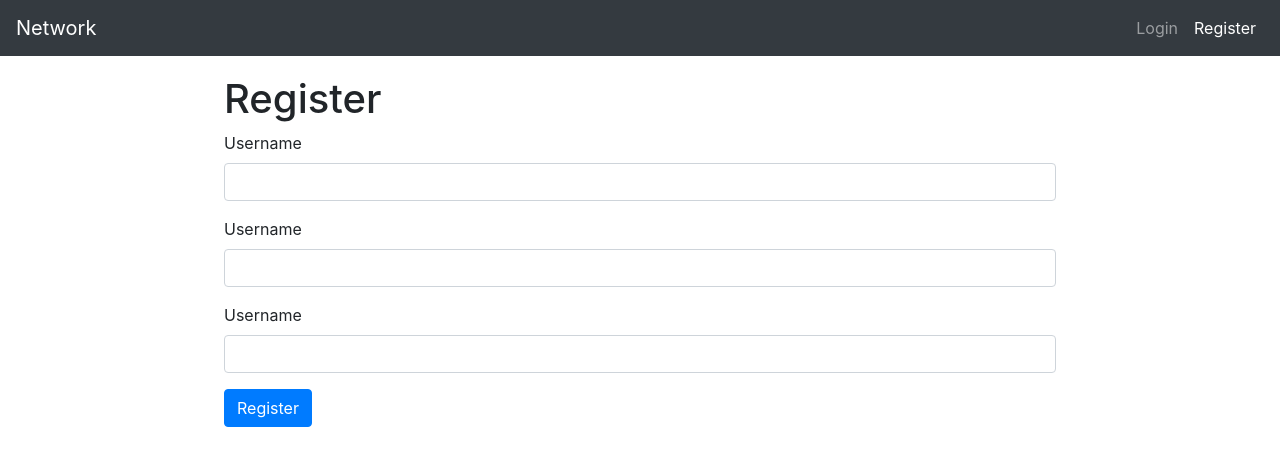
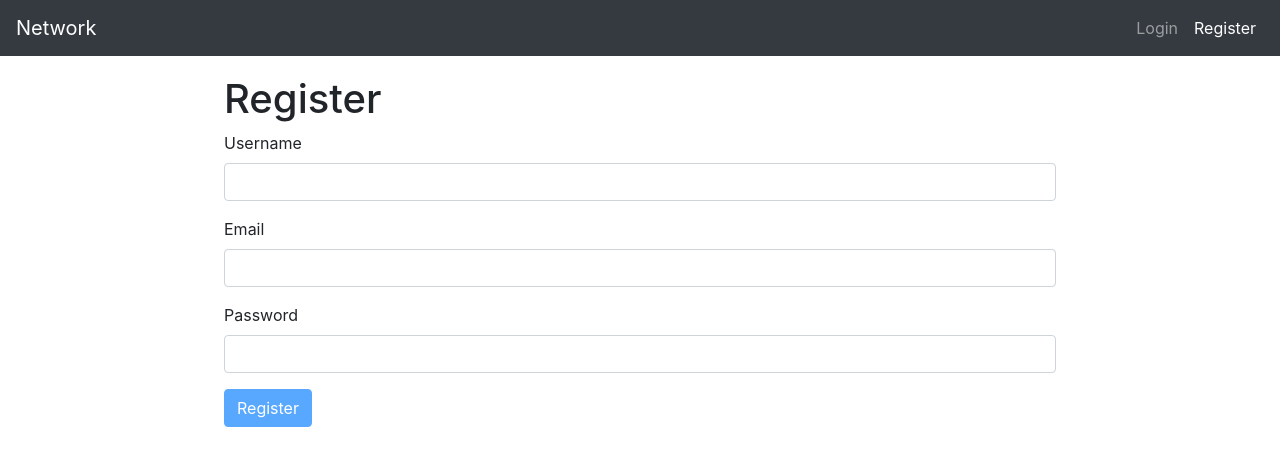
Before and after one commit to YahiaNagib/Network-frontend-react, a React (Create React App) app: page /register in a window 1280 px wide. Shown: the top 466 px of the page. Built offline with nearby package versions, Linux system fonts and the light colour scheme.

Commit message:
add register component

```diff
--- a/src/components/register.jsx
+++ b/src/components/register.jsx
@@ -1,22 +1,86 @@
-import React, {useState} from 'react';
+import React, { useState } from "react";
 import Input from "./common/input";
+import Joi from "joi-browser";
+import apiEndPoint from "./../services/appService";
+import axios from "axios";
 
-const Register = () => {
+const Login = () => {
   const [account, setAccount] = useState({
     username: "",
+    email: "",
     password: "",
   });
 
   const [errors, setErrors] = useState({
     username: "",
-    password: ""
-  })
+    email: "",
+    password: "",
+  });
+
+  const schema = {
+    username: Joi.string().required().min(5).label("Username"),
+    email: Joi.string().required().email().label("Email"),
+    password: Joi.string().required().min(5).label("Password"),
+  };
+
+  const validateProperty = ({ name, value }) => {
+    const obj = { [name]: value };
+    const _schema = { [name]: schema[name] };
+    const result = Joi.validate(obj, _schema, { abortEarly: true });
+
+    if (!result.error) return null;
+    return result.error.details[0].message;
+  };
+
+  const validate = () => {
+    const result = Joi.validate(account, schema, { abortEarly: false });
+
+    if (!result.error) return null;
+    const errors = {};
+
+    for (let item of result.error.details) {
+      errors[item.path[0]] = item.message;
+    }
+    return errors;
+  };
 
   const handleSubmit = (e) => {
     e.preventDefault();
+    const errorMessage = validate();
+
+    if (errorMessage) {
+      setErrors(errorMessage);
+    }
+
+    const { username, password, email } = account;
+
+    axios
+      .post(apiEndPoint + "users", { username, password, email })
+      .then((response) => {
+        console.log(response);
+      })
+      .catch((e) => {
+        console.log(e);
+        setErrors(prevError => {
+          return {...prevError, username: "Already registered!"}
+        })
+      });
   };
+
   const handleChange = (e) => {
     const { name, value } = e.currentTarget;
+    const errorMessage = validateProperty(e.currentTarget);
+
+    if (errorMessage) {
+      setErrors((prevError) => {
+        return { ...prevError, [name]: errorMessage };
+      });
+    } else {
+      setErrors((prevError) => {
+        return { ...prevError, [name]: "" };
+      });
+    }
+
     setAccount((prevAccount) => {
       return { ...prevAccount, [name]: value };
     });
@@ -38,31 +102,33 @@ const Register = () => {
           />
         </div>
         <div className="form-group">
-        <Input
-            name="username"
-            label="Username"
-            id="username"
+          <Input
+            name="email"
+            label="Email"
+            id="email"
             type="text"
-            value={account.username}
+            value={account.email}
             onChange={handleChange}
-            error={errors.username}
+            error={errors.email}
           />
         </div>
         <div className="form-group">
-        <Input
-            name="username"
-            label="Username"
-            id="username"
-            type="text"
-            value={account.username}
+          <Input
+            name="password"
+            label="Password"
+            id="password"
+            type="password"
+            value={account.password}
             onChange={handleChange}
-            error={errors.username}
+            error={errors.password}
           />
         </div>
-        <button className="btn btn-primary">Register</button>
+        <button className="btn btn-primary" disabled={validate()}>
+          Register
+        </button>
       </form>
     </div>
   );
 };
 
-export default Register;
+export default Login;
```
